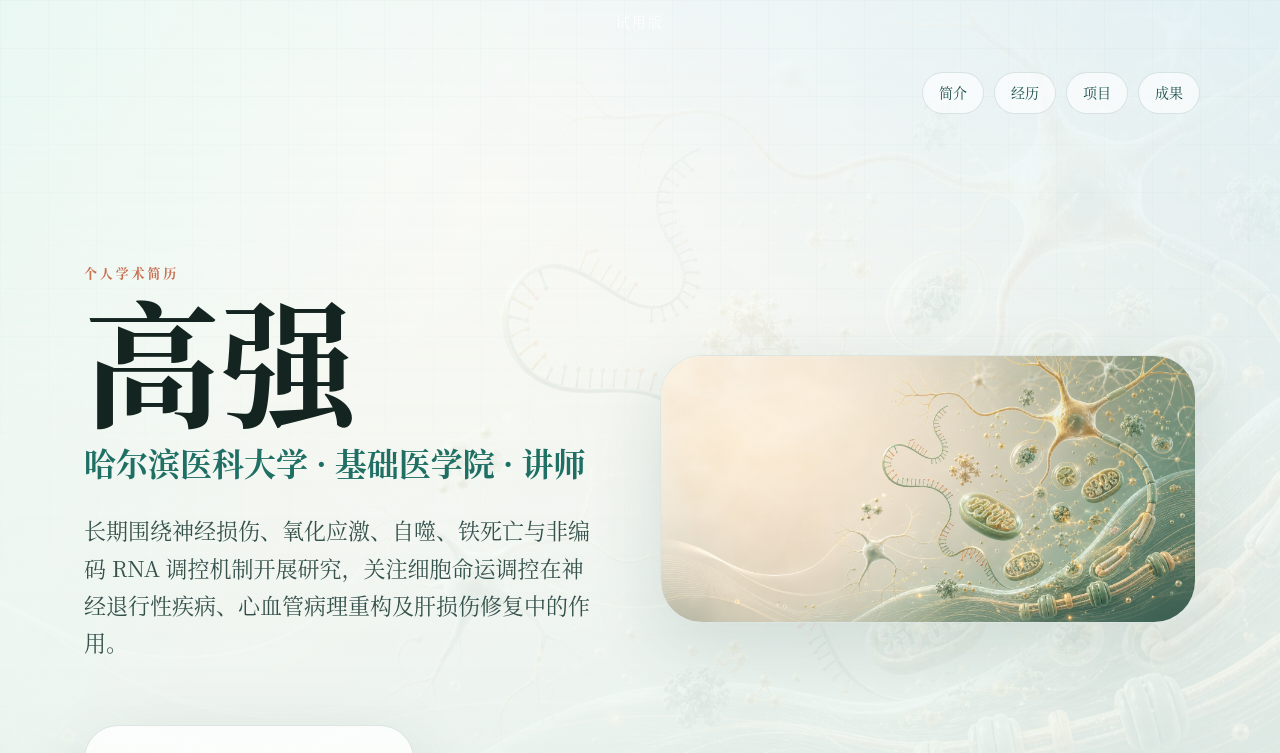
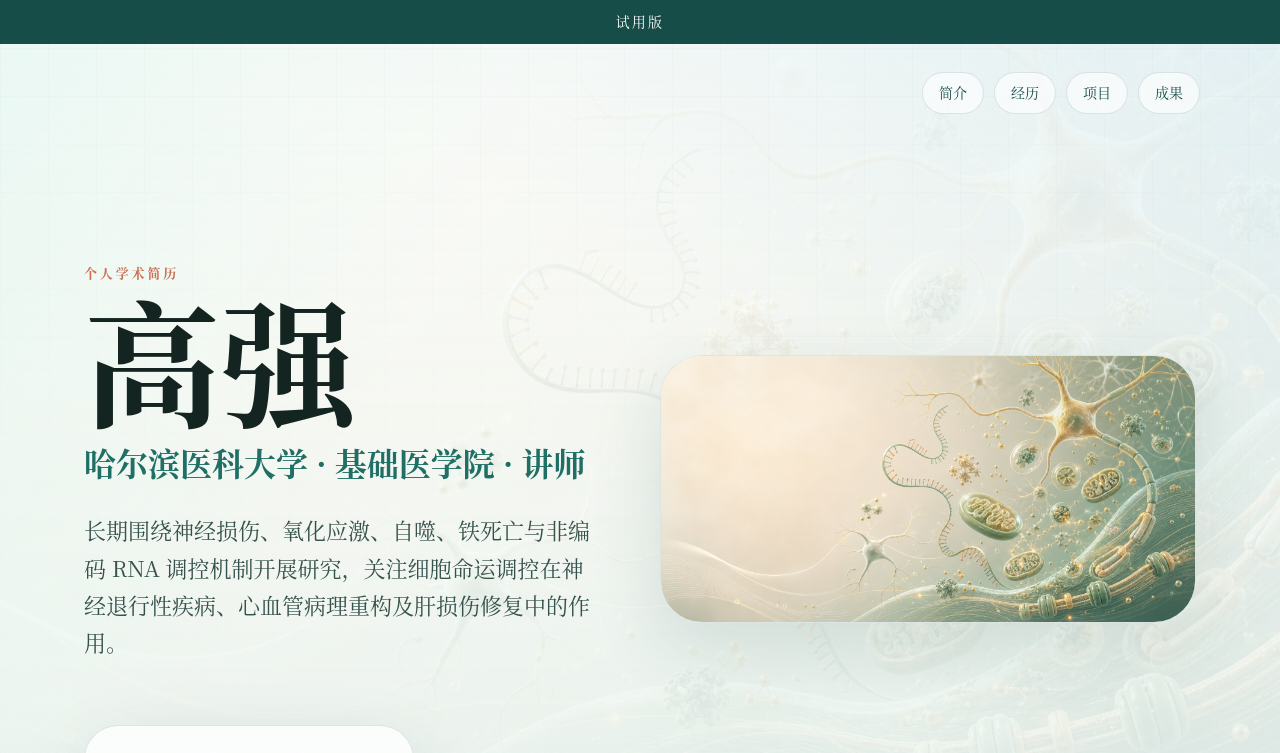
Before and after one commit to a6523130/resume, a Next.js app: page / in a window 1280 px wide. Shown: the top 753 px of the page. Built offline with nearby package versions, Linux system fonts and the light colour scheme.

Commit message:
网页顶端加上试用版

```diff
--- a/app/globals.css
+++ b/app/globals.css
@@ -59,7 +59,7 @@
   padding: 10px 20px;
   text-align: center;
   color: #ffffff;
-  background: var(--sage-deep);
+  background: var(--primary-deep);
   font-size: 14px;
   letter-spacing: 0.16em;
 }
```
